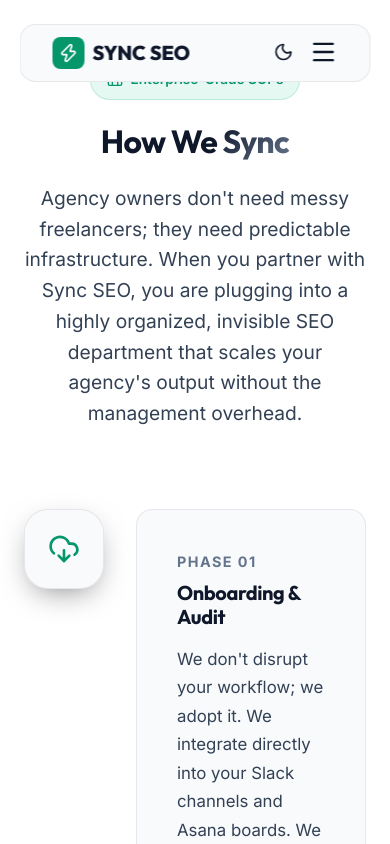
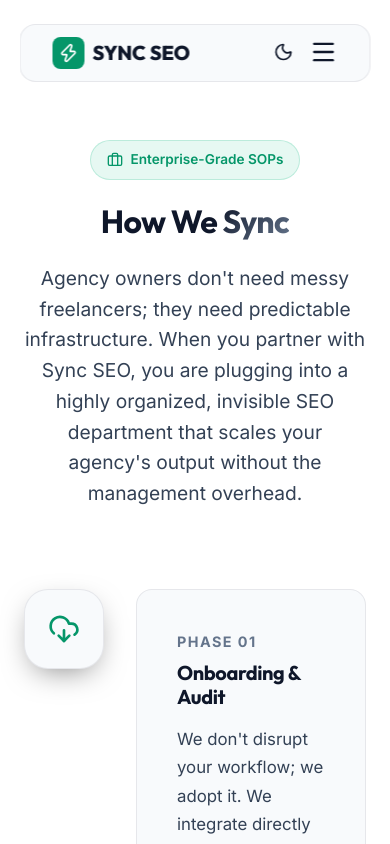
Before and after one commit to magsidev/Sync-SEO, a Next.js app: page /process in a window 390 px wide. Shown: the top 844 px of the page. Built offline with nearby package versions, Linux system fonts and the light colour scheme.

Commit message:
Apply hero-padding class to all top-level page sections to prevent navbar overlap on mobile

```diff
--- a/src/app/apply/page.tsx
+++ b/src/app/apply/page.tsx
@@ -41,7 +41,7 @@
 
       <Navbar />
 
-      <section className="container section-padding" style={{ paddingTop: "180px", paddingBottom: "100px" }}>
+      <section className="container section-padding hero-padding" style={{ paddingTop: "180px", paddingBottom: "100px" }}>
         <div style={{ maxWidth: "800px", margin: "0 auto" }}>
 
           {!isSubmitted ? (
--- a/src/app/process/page.tsx
+++ b/src/app/process/page.tsx
@@ -44,7 +44,7 @@
 
       <Navbar />
 
-      <section className="container section-padding" style={{ paddingTop: "200px" }}>
+      <section className="container section-padding hero-padding" style={{ paddingTop: "200px" }}>
         <div style={{ textAlign: "center", marginBottom: "80px" }}>
           <motion.div
             initial={{ opacity: 0, y: 20 }}
--- a/src/app/services/page.tsx
+++ b/src/app/services/page.tsx
@@ -67,7 +67,7 @@
 
       <Navbar />
 
-      <section className="container section-padding" style={{ paddingTop: "200px" }}>
+      <section className="container section-padding hero-padding" style={{ paddingTop: "200px" }}>
         <div style={{ textAlign: "center", marginBottom: "80px" }}>
           <motion.h1
             initial={{ opacity: 0, y: 30 }}
--- a/src/app/workflow/page.tsx
+++ b/src/app/workflow/page.tsx
@@ -133,7 +133,7 @@
       <div className="bg-glow" style={{ top: "-5%", left: "-5%", background: "radial-gradient(circle, rgba(16, 185, 129, 0.1) 0%, transparent 70%)" }} />
       <Navbar />
 
-      <section className="container section-padding" style={{ paddingTop: "200px", paddingBottom: "100px" }}>
+      <section className="container section-padding hero-padding" style={{ paddingTop: "200px", paddingBottom: "100px" }}>
         <div style={{ textAlign: "center", marginBottom: "80px" }}>
           <motion.div
             initial={{ opacity: 0, y: 20 }}
```
